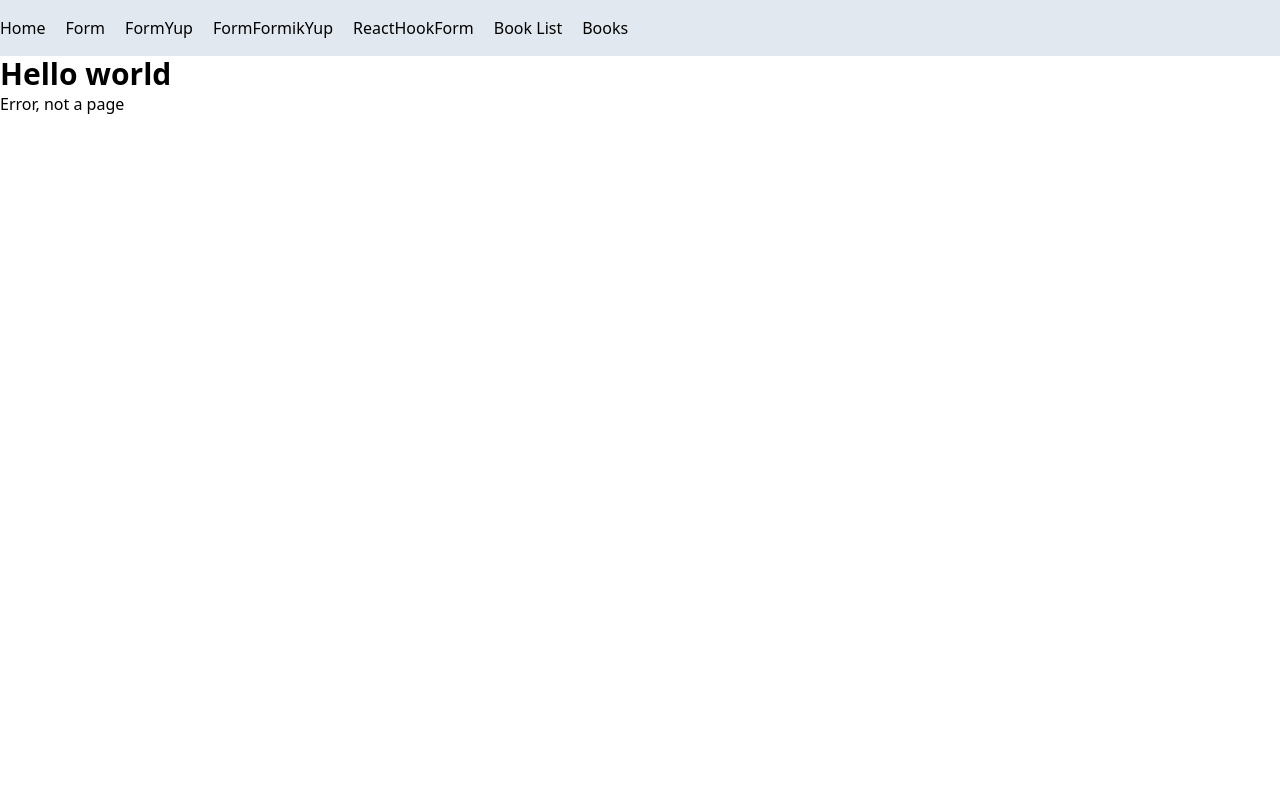
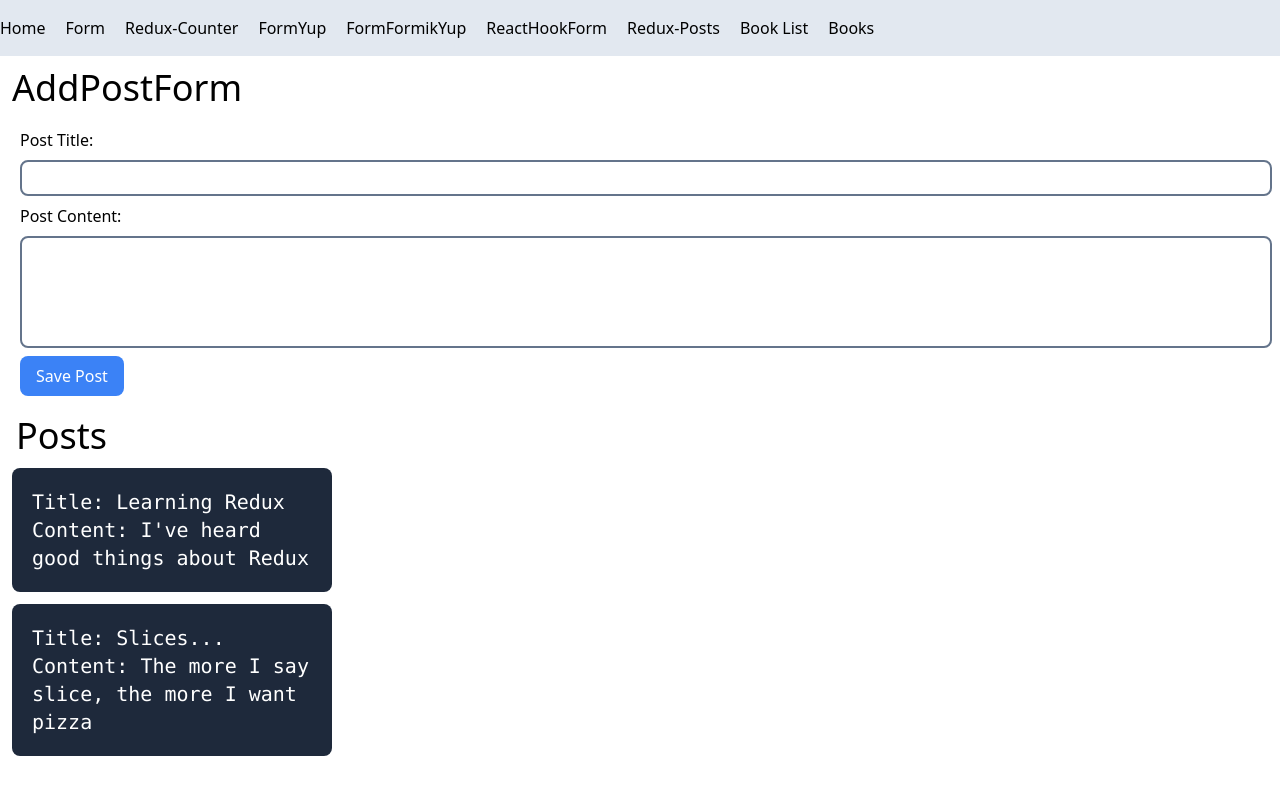
Before and after one commit to SilvernusIfoghale/dclc-react-course, a React (Vite) app: page /post in a window 1280 px wide. Before the commit this address led to /. Shown: the top 794 px of the page. Built offline with nearby package versions, Linux system fonts and the light colour scheme.

Commit message:
counter-redux

```diff
--- a/package.json
+++ b/package.json
@@ -11,10 +11,12 @@
   },
   "dependencies": {
     "@hookform/resolvers": "^3.9.1",
+    "@reduxjs/toolkit": "^2.5.0",
     "formik": "^2.4.6",
     "react": "^18.3.1",
     "react-dom": "^18.3.1",
     "react-hook-form": "^7.54.2",
+    "react-redux": "^9.2.0",
     "react-router-dom": "^7.0.2",
     "yup": "^1.6.1",
     "zod": "^3.24.1"
--- a/src/App.jsx
+++ b/src/App.jsx
@@ -19,6 +19,8 @@ import Form from "./component/Form";
 import FormYup from "./component/FormYup";
 import FormFormikYup from "./component/FormFormikYup";
 import FormReactHookForm from "./component/FormReactHookForm";
+import Counter from "./redux/features/counter/Counter";
+import PostsList from "./redux/features/post/PostsList";
 
 const App = () => {
   //defining route using javaScript
@@ -40,9 +42,9 @@ const App = () => {
   };
   return (
     <>
-      <nav className="bg-slate-200 py-4">
+      <nav className="bg-slate-200 py-4 flex-wrap">
         {/* {element} */}
-        <ul className="flex gap-5">
+        <ul className="flex gap-5   flex-wrap ">
           <li>
             <Link to="/">Home</Link>
             {/* <Link to="/" reloadDocument>Home</Link>
@@ -53,9 +55,11 @@ const App = () => {
             */}
           </li>
           <Link to="/form">Form</Link>
+          <Link to="/counter">Redux-Counter</Link>
           <Link to="/form-yup">FormYup</Link>
           <Link to="/form-formik-yup">FormFormikYup</Link>
           <Link to="/react-hook-form">ReactHookForm</Link>
+          <Link to="/post">Redux-Posts</Link>
 
           <li>
             <NavLink
@@ -90,6 +94,8 @@ const App = () => {
         <Route path="/form-yup" element={<FormYup />} />
         <Route path="/form-formik-yup" element={<FormFormikYup />} />
         <Route path="/react-hook-form" element={<FormReactHookForm />} />
+        <Route path="/counter" element={<Counter />} />
+        <Route path="/post" element={<PostsList />} />
         <Route path="*" element={<NotFound />} />
       </Routes>
     </>
--- a/src/main.jsx
+++ b/src/main.jsx
@@ -3,11 +3,15 @@ import { createRoot } from "react-dom/client";
 import "./index.css";
 import App from "./App.jsx";
 import { BrowserRouter } from "react-router-dom";
+import { Provider } from "react-redux";
+import { Store } from "./redux/app/Store.js";
 
 createRoot(document.getElementById("root")).render(
   <StrictMode>
-    <BrowserRouter>
-      <App />
-    </BrowserRouter>
+    <Provider store={Store}>
+      <BrowserRouter>
+        <App />
+      </BrowserRouter>
+    </Provider>
   </StrictMode>
 );
--- /dev/null
+++ b/src/redux/app/Store.js
@@ -0,0 +1,10 @@
+import { configureStore } from "@reduxjs/toolkit";
+import counterReducer from "../features/counter/CounterSlice";
+import postsReducer from "../features/post/postsSlice";
+
+export const Store = configureStore({
+  reducer: {
+    counter: counterReducer,
+    posts: postsReducer,
+  },
+});
--- /dev/null
+++ b/src/redux/features/counter/Counter.jsx
@@ -0,0 +1,56 @@
+import React, { useState } from "react";
+import { useSelector, useDispatch } from "react-redux";
+import { increment, decrement, reset, incrementAmount } from "./CounterSlice";
+import { countState } from "./CounterSlice";
+
+export default function Counter() {
+  const [amount, setAmount] = useState(0);
+  const count = useSelector(countState);
+  const dispatch = useDispatch();
+  const handleReset = () => {
+    setAmount(0);
+    dispatch(reset());
+  };
+  return (
+    <div className="flex justify-center">
+      <div className="w-96 border-2 text-center mt-10 p-5">
+        <h1 className="text-2xl pb-10">Counter App with Redux ToolKit</h1>
+        <h2 className="text-5xl font-bold pb-6">{count}</h2>
+        <div>
+          <input
+            value={amount}
+            onChange={(e) => setAmount(Number(e.target.value) || 0)}
+            type="text"
+            className="my-5 border-gray-400 border-2 w-full rounded-md p-1"
+          />
+        </div>
+        <div className="mb-5">
+          <button
+            className="text-white bg-blue-600 px-4 py-2 mx-2 rounded-md hover:bg-blue-500 active:bg-blue-600"
+            onClick={() => dispatch(increment())}
+          >
+            Increment
+          </button>
+          <button
+            className="text-white bg-blue-600 px-4 py-2 mx-2 rounded-md hover:bg-blue-500 active:bg-blue-600"
+            onClick={() => dispatch(decrement())}
+          >
+            Decrement
+          </button>
+          <button
+            className="text-white bg-red-600 px-4 py-2 mx-2 rounded-md hover:bg-red-500 active:bg-red-600"
+            onClick={handleReset}
+          >
+            Reset
+          </button>
+          <button
+            className="text-white bg-green-600 px-4 py-2 mx-2 rounded-md hover:bg-green-500 active:bg-green-600 my-3"
+            onClick={() => dispatch(incrementAmount(amount))}
+          >
+            Add Amount
+          </button>
+        </div>
+      </div>
+    </div>
+  );
+}
--- /dev/null
+++ b/src/redux/features/counter/CounterSlice.js
@@ -0,0 +1,32 @@
+import { createSlice } from "@reduxjs/toolkit";
+
+const initialState = {
+  count: 0,
+};
+
+const CounterSlice = createSlice({
+  name: "counter",
+  initialState,
+  reducers: {
+    increment: (state) => {
+      state.count += 1;
+    },
+    decrement: (state) => {
+      state.count -= 1;
+    },
+    reset(state) {
+      state.count = 0;
+    },
+    // incrementAmount: (state, action) => {
+    //   state.count += action.payload;
+    // },
+    incrementAmount(state, action) {
+      state.count += action.payload;
+    },
+  },
+});
+
+export const { increment, decrement, reset, incrementAmount } =
+  CounterSlice.actions;
+export const countState = (state) => state.counter.count;
+export default CounterSlice.reducer;
--- /dev/null
+++ b/src/redux/features/post/AddPostForm.jsx
@@ -0,0 +1,56 @@
+import React, { useState } from "react";
+import { useDispatch } from "react-redux";
+import { postAdded } from "./postsSlice";
+
+const AddPostForm = () => {
+  const dispatch = useDispatch();
+  const [title, setTitle] = useState("");
+  const [content, setContent] = useState("");
+
+  const handleSubmit = (e) => {
+    e.preventDefault();
+    if (title && content) {
+      dispatch(postAdded(title, content));
+      setTitle("");
+      setContent("");
+    }
+  };
+  return (
+    <>
+      <h1 className="ml-3 text-4xl my-3">AddPostForm</h1>
+
+      <form className="p-2" onSubmit={handleSubmit}>
+        <div className=" ml-3 ">
+          <label htmlFor="post-title">Post Title:</label>
+          <input
+            type="text"
+            id="post-title"
+            value={title}
+            onChange={(e) => setTitle(e.target.value)}
+            className="border-2 border-slate-500 rounded-lg block my-2 w-full p-1"
+          />
+        </div>
+        <div className=" ml-3">
+          <label htmlFor="post-content">Post Content:</label>
+          <textarea
+            type="text"
+            id="post-content"
+            value={content}
+            onChange={(e) => setContent(e.target.value)}
+            className="border-2 border-slate-500 rounded-lg block my-2 resize-none w-full p-1 h-28"
+          />
+        </div>
+        <div className=" ml-3">
+          <button
+            type="submit"
+            className="bg-blue-500 text-white py-2 px-4 rounded-lg"
+          >
+            Save Post
+          </button>
+        </div>
+      </form>
+    </>
+  );
+};
+
+export default AddPostForm;
--- /dev/null
+++ b/src/redux/features/post/PostsList.jsx
@@ -0,0 +1,27 @@
+import React from "react";
+import { postsState } from "./postsSlice";
+import { useSelector } from "react-redux";
+import AddPostForm from "./AddPostForm";
+
+const PostsList = () => {
+  const posts = useSelector(postsState);
+  const postsContent = posts.map((post) => (
+    <div
+      key={post.id}
+      className="bg-slate-800 m-3 p-5 rounded-lg max-w-80 text-white text-xl font-mono "
+    >
+      <p>Title: {post.title}</p>
+      <p>Content: {post.content}</p>
+      {/* <p>Content: {post.content.substring(0, 100)}</p> */}
+    </div>
+  ));
+  return (
+    <>
+      <AddPostForm />
+      <h1 className="text-4xl ml-4 mt-3">Posts</h1>
+      {postsContent}
+    </>
+  );
+};
+
+export default PostsList;
--- /dev/null
+++ b/src/redux/features/post/postsSlice.js
@@ -0,0 +1,39 @@
+import { createSlice, nanoid } from "@reduxjs/toolkit";
+
+const initialState = [
+  {
+    id: 1,
+    title: "Learning Redux",
+    content: "I've heard good things about Redux",
+  },
+  {
+    id: 2,
+    title: "Slices...",
+    content: "The more I say slice, the more I want pizza",
+  },
+];
+
+const postsSlice = createSlice({
+  name: "posts",
+  initialState,
+  reducers: {
+    postAdded: {
+      reducer(state, action) {
+        state.push(action.payload);
+      },
+      prepare(title, content) {
+        return {
+          payload: {
+            id: nanoid(),
+            title,
+            content,
+          },
+        };
+      },
+    },
+  },
+});
+
+export const { postAdded } = postsSlice.actions;
+export const postsState = (state) => state.posts;
+export default postsSlice.reducer;
```
Also changed, not shown: 1 other file (tests, documents, lock files or other folders).
